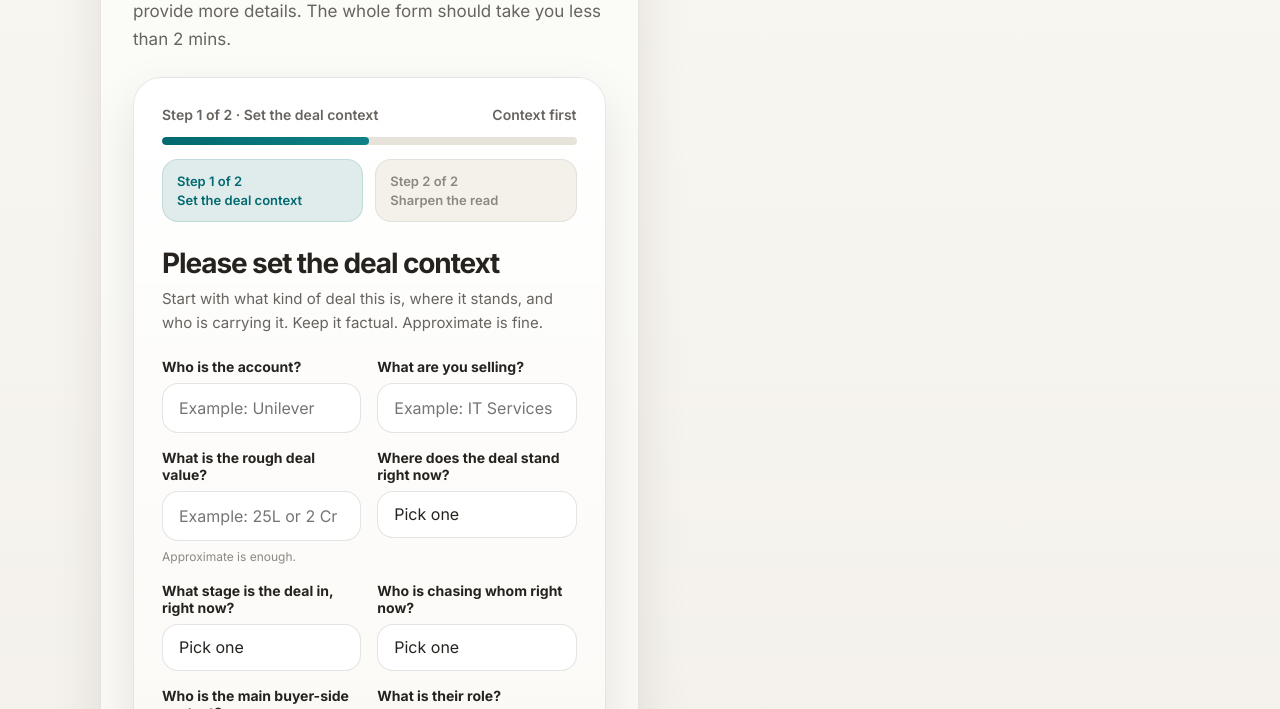
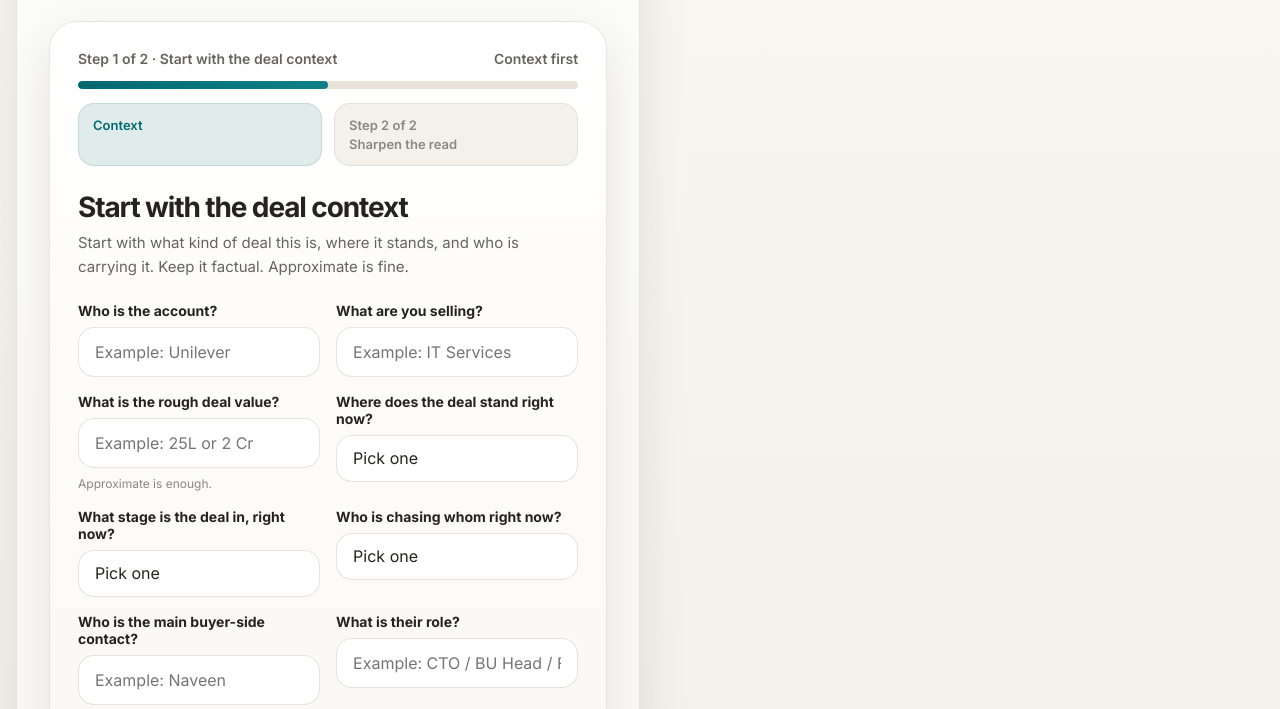
Before and after one commit to rshankaram/clearpipe-freshbuild-v1, a website: page index.html in a window 1280 px wide. Shown: the part 395-1104 px from the top of the page. Drawn offline with Linux system fonts and the light colour scheme.

Commit message:
Another Rebuild of ClearPipe 2-page flow

```diff
--- a/index.html
+++ b/index.html
@@ -27,7 +27,7 @@
       --radius-lg: 24px;
       --shadow-sm: 0 8px 24px rgba(26, 22, 18, 0.06);
       --shadow-lg: 0 20px 50px rgba(26, 22, 18, 0.10);
-      --container: 1080px;
+      --container: 1400px;
     }
 
     * { box-sizing: border-box; }
@@ -568,19 +568,19 @@
         <div class="panel-main">
           <div class="kicker">Deal diagnosis</div>
           <h1 id="introHeading">See what this deal is really doing.</h1>
-          <p class="lede">Two short steps. First, give me the deal context. Then provide more details. The whole form should take you less than 2 mins.</p>
+          <p class="lede">A simple flow to capture the deal context and sharpen the read.</p>
 
 
 
       <main class="panel form-panel" id="mainContent">
         <div class="progress">
           <div class="progress-row">
-            <div class="progress-title" id="progressTitle">Step 1 of 2 · Set the deal context</div>
+            <div class="progress-title" id="progressTitle">Step 1 of 2 · Start with the deal context</div>
             <div class="progress-title" id="progressMeta">Context first</div>
           </div>
           <div class="progress-track"><div class="progress-fill" id="progressFill"></div></div>
           <div class="step-labels">
-            <div class="step-label active" id="labelStep1">Step 1 of 2<br>Set the deal context</div>
+            <div class="step-label active" id="labelStep1">Context</div>
             <div class="step-label" id="labelStep2">Step 2 of 2<br>Sharpen the read</div>
           </div>
         </div>
@@ -588,7 +588,7 @@
         <div class="form-body">
           <form id="dealForm">
             <div class="form-step active" id="step1">
-              <h2 class="step-heading">Please set the deal context</h2>
+              <h2 class="step-heading">Start with the deal context</h2>
               <p class="step-copy">Start with what kind of deal this is, where it stands, and who is carrying it. Keep it factual. Approximate is fine.</p>
 
               <div class="field-grid">
@@ -823,7 +823,7 @@
       labelStep1.classList.toggle('active', isStep1);
       labelStep2.classList.toggle('active', !isStep1);
       progressFill.style.width = isStep1 ? '50%' : '100%';
-      progressTitle.textContent = isStep1 ? 'Step 1 of 2 · Set the deal context' : 'Step 2 of 2 · Sharpen the read';
+      progressTitle.textContent = isStep1 ? 'Step 1 of 2 · Start with the deal context' : 'Step 2 of 2 · Sharpen the read';
       progressMeta.textContent = isStep1 ? 'Context first' : 'Evidence next';
       window.scrollTo({ top: 0, behavior: 'smooth' });
     }
```
Also changed, not shown: api/analyze.js (+5 -5 lines).
